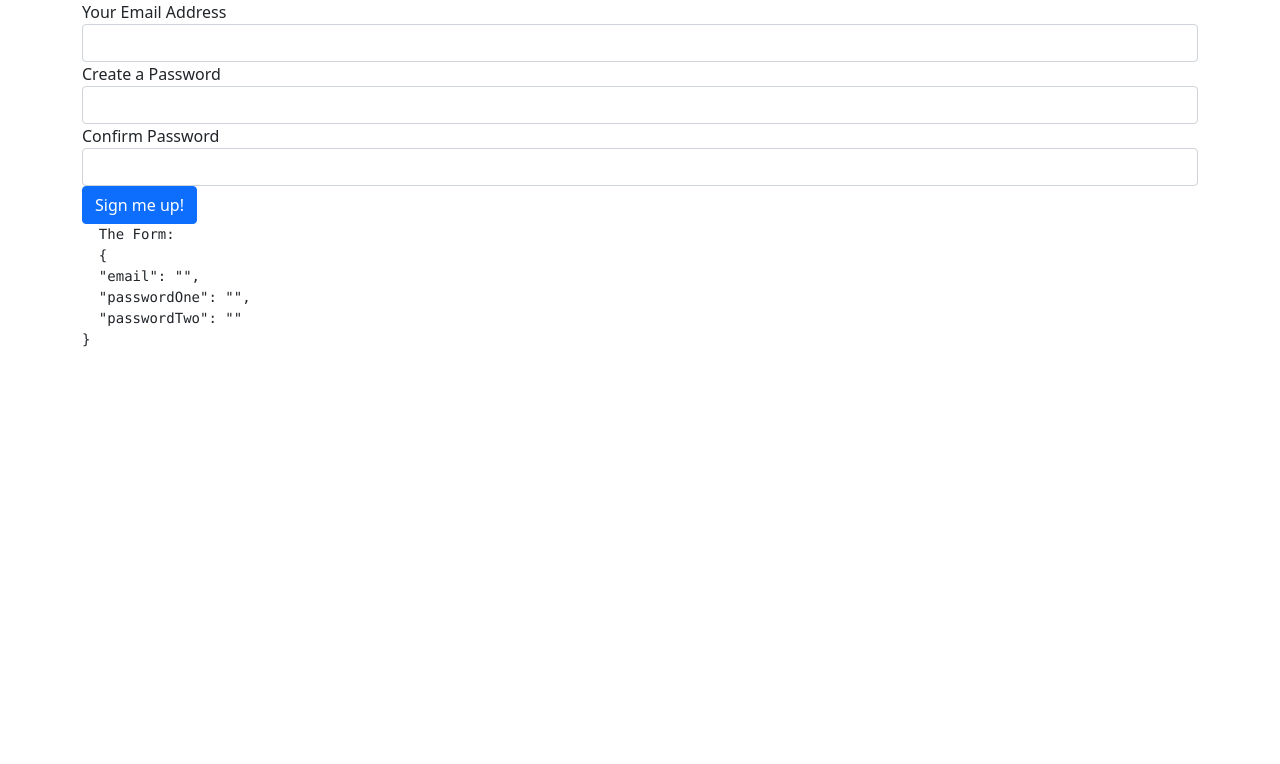
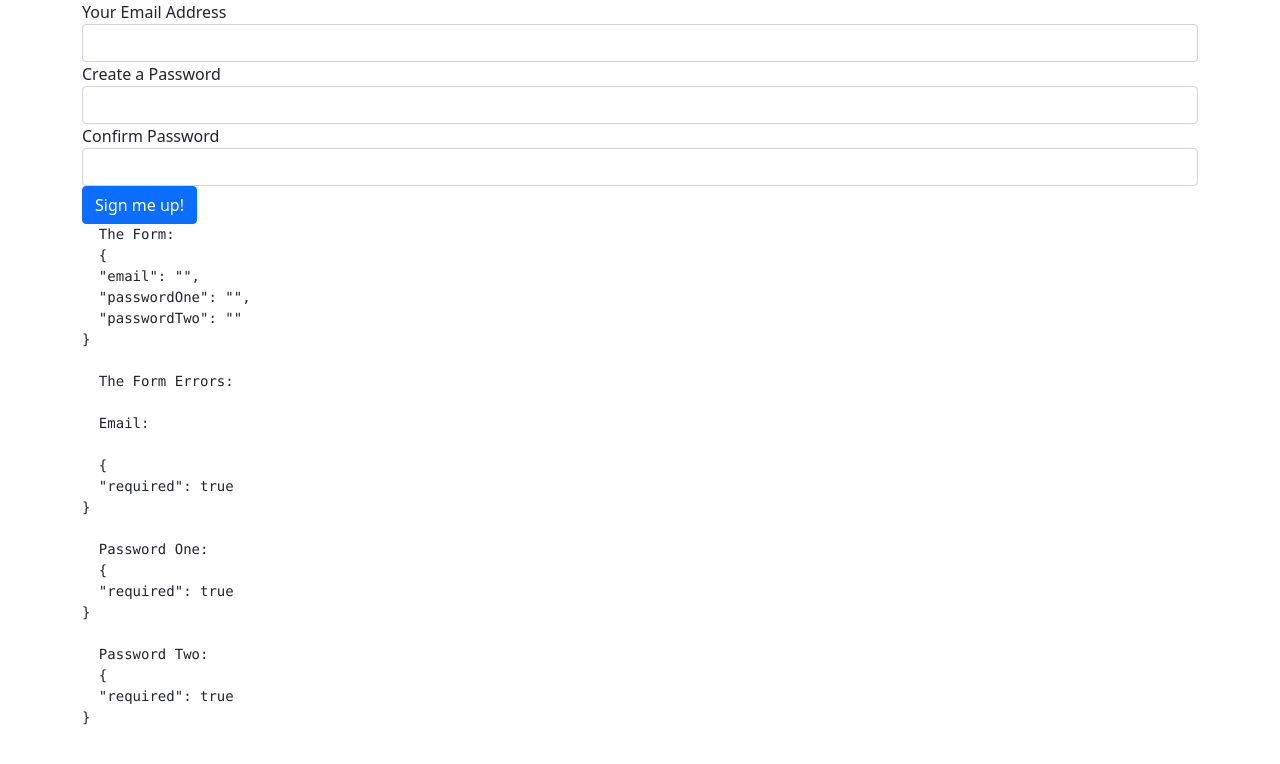
Before and after one commit to fewadvui/fewadvui-feb-2021, an Angular app: page / in a window 1280 px wide. Shown: the top 764 px of the page. Built offline with nearby package versions, Linux system fonts and the light colour scheme.

Commit message:
lunch time

```diff
--- a/src/app/components/onboarding/onboarding.component.html
+++ b/src/app/components/onboarding/onboarding.component.html
@@ -28,4 +28,16 @@
 <pre>
   The Form:
   {{ form.value | json }}
+
+  The Form Errors:
+
+  Email:
+
+  {{ email.errors | json }}
+
+  Password One:
+  {{ passwordOne.errors | json }}
+
+  Password Two:
+  {{ passwordTwo.errors | json }}
 </pre>
--- a/src/app/components/onboarding/onboarding.component.ts
+++ b/src/app/components/onboarding/onboarding.component.ts
@@ -1,5 +1,5 @@
 import { Component, OnInit } from '@angular/core';
-import { FormBuilder, FormControl, FormGroup, Validators } from '@angular/forms';
+import { AbstractControl, FormBuilder, FormControl, FormGroup, Validators } from '@angular/forms';
 
 @Component({
   selector: 'app-onboarding',
@@ -21,6 +21,9 @@ export class OnboardingComponent implements OnInit {
     })
   }
 
+  get email(): AbstractControl { return this.form.get('email') };
+  get passwordOne(): AbstractControl { return this.form.get('passwordOne'); }
+  get passwordTwo(): AbstractControl { return this.form.get('passwordTwo'); }
   submit() {
     console.log(this.form.value);
     if (!this.form.valid) {
```
